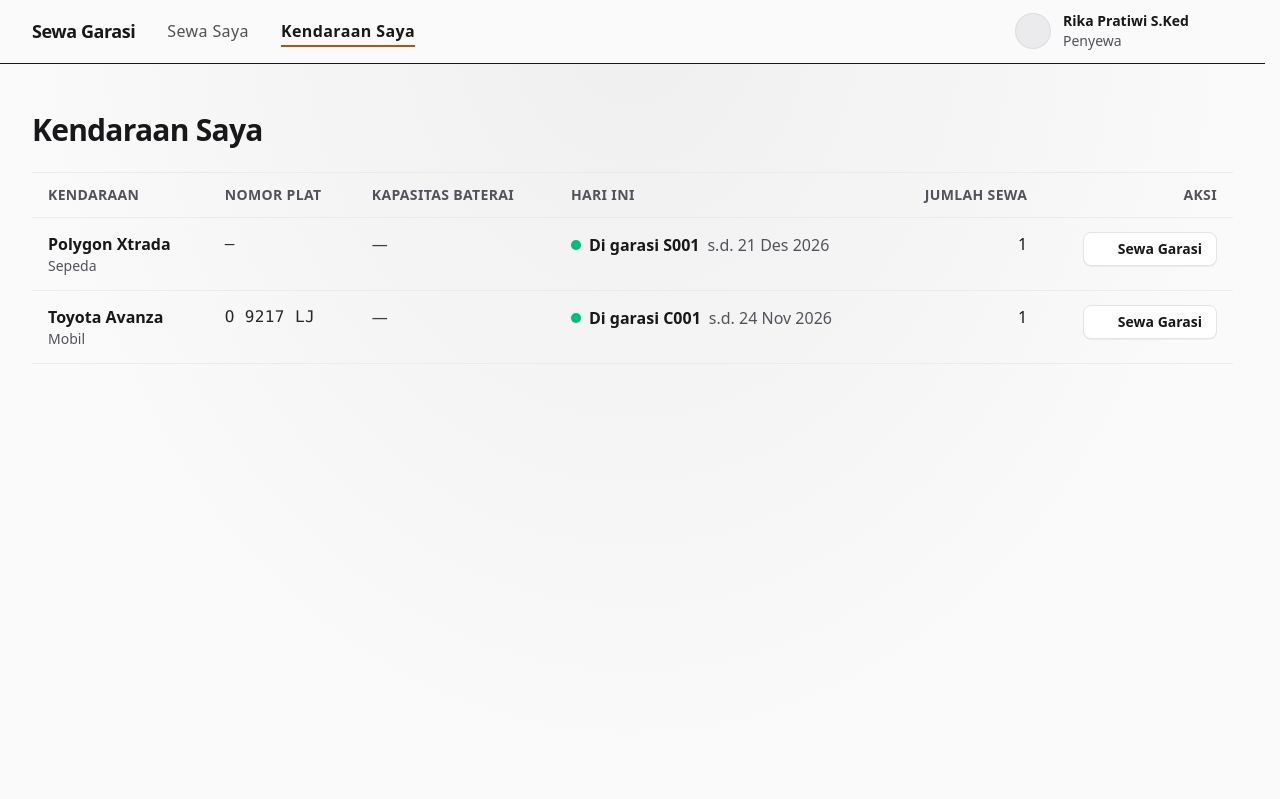
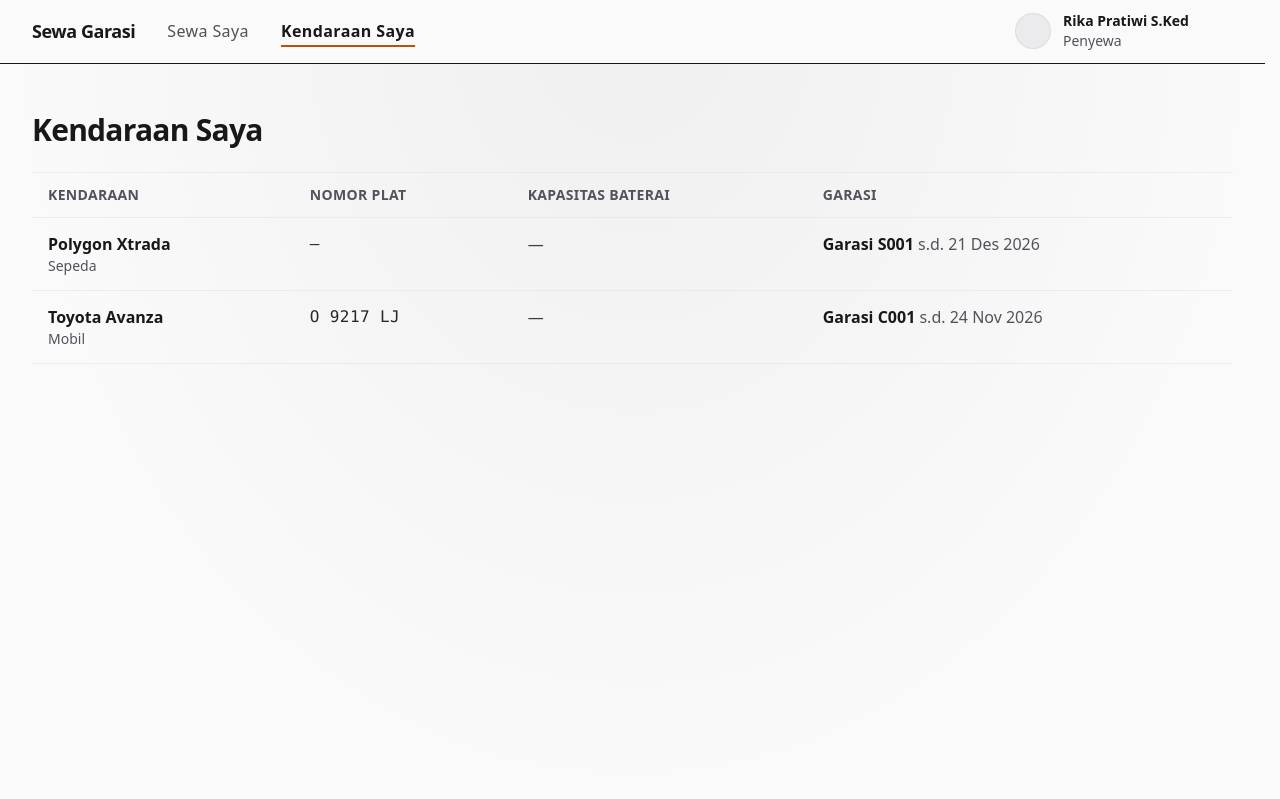
Before and after one commit to yohanajocelyn/certification, a Laravel app: page /vehicles in a window 1280 px wide. Shown: the part 25-824 px from the top of the page. Run offline with Laravel 12, Linux system fonts and the light colour scheme; a user stored in the database is signed in; data comes from the database, SQL or seed files in the repository; style sheets or scripts are compiled from the project's sources; some libraries are stand-ins or nearby versions.

Commit message:
Simplify the vehicle table

```diff
--- a/app/Http/Controllers/VehicleController.php
+++ b/app/Http/Controllers/VehicleController.php
@@ -13,13 +13,12 @@ class VehicleController extends Controller
     private const VEHICLES_PER_PAGE = 10;
 
     /**
-     * The tenant's vehicles with where each one is parked today and how often it was rented.
+     * The tenant's vehicles with where each one is parked today.
      */
     public function index(Request $request): View
     {
         $vehicles = $request->user()->vehicles()
             ->with('rentalsToday.garage')
-            ->withCount('rentals')
             ->orderBy('brand_model')
             ->paginate(self::VEHICLES_PER_PAGE);
 
--- a/resources/views/vehicles/index.blade.php
+++ b/resources/views/vehicles/index.blade.php
@@ -14,9 +14,7 @@
                 <th scope="col">Kendaraan</th>
                 <th scope="col">Nomor Plat</th>
                 <th scope="col">Kapasitas Baterai</th>
-                <th scope="col">Hari Ini</th>
-                <th scope="col" class="text-right">Jumlah Sewa</th>
-                <th scope="col" class="text-right">Aksi</th>
+                <th scope="col">Garasi</th>
             </x-slot:head>
 
             @foreach ($vehicles as $vehicle)
@@ -32,22 +30,13 @@
                     <td data-label="Kapasitas Baterai" class="text-primary-700 whitespace-nowrap">
                         {{ $vehicle->hasBattery() ? ($vehicle->battery_capacity_kwh + 0).' kWh' : '—' }}
                     </td>
-                    <td data-label="Hari Ini">
+                    <td data-label="Garasi">
                         @if ($rentalToday)
-                            <x-status tone="success">
-                                Di garasi {{ $rentalToday->garage->code }}
-                                <span class="font-normal text-primary-600 whitespace-nowrap">s.d. {{ $rentalToday->end_date->translatedFormat('d M Y') }}</span>
-                            </x-status>
+                            <b>Garasi {{ $rentalToday->garage->code }}</b>
+                            <span class="font-normal text-primary-600 whitespace-nowrap">s.d. {{ $rentalToday->end_date->translatedFormat('d M Y') }}</span>
                         @else
                             <x-status tone="neutral">Tidak di garasi</x-status>
                         @endif
-                    </td>
-                    <td data-label="Jumlah Sewa" class="text-right">{{ $vehicle->rentals_count }}</td>
-                    <td data-label="" class="text-right">
-                        <x-link-button :href="route('rentals.create', ['vehicle_id' => $vehicle->id])" variant="row">
-                            <x-heroicon-o-plus class="w-3.5 h-3.5 text-secondary" />
-                            Sewa Garasi
-                        </x-link-button>
                     </td>
                 </tr>
             @endforeach
```
Also changed, not shown: tests/Feature/VehicleControllerTest.php (+8 -6 lines).
